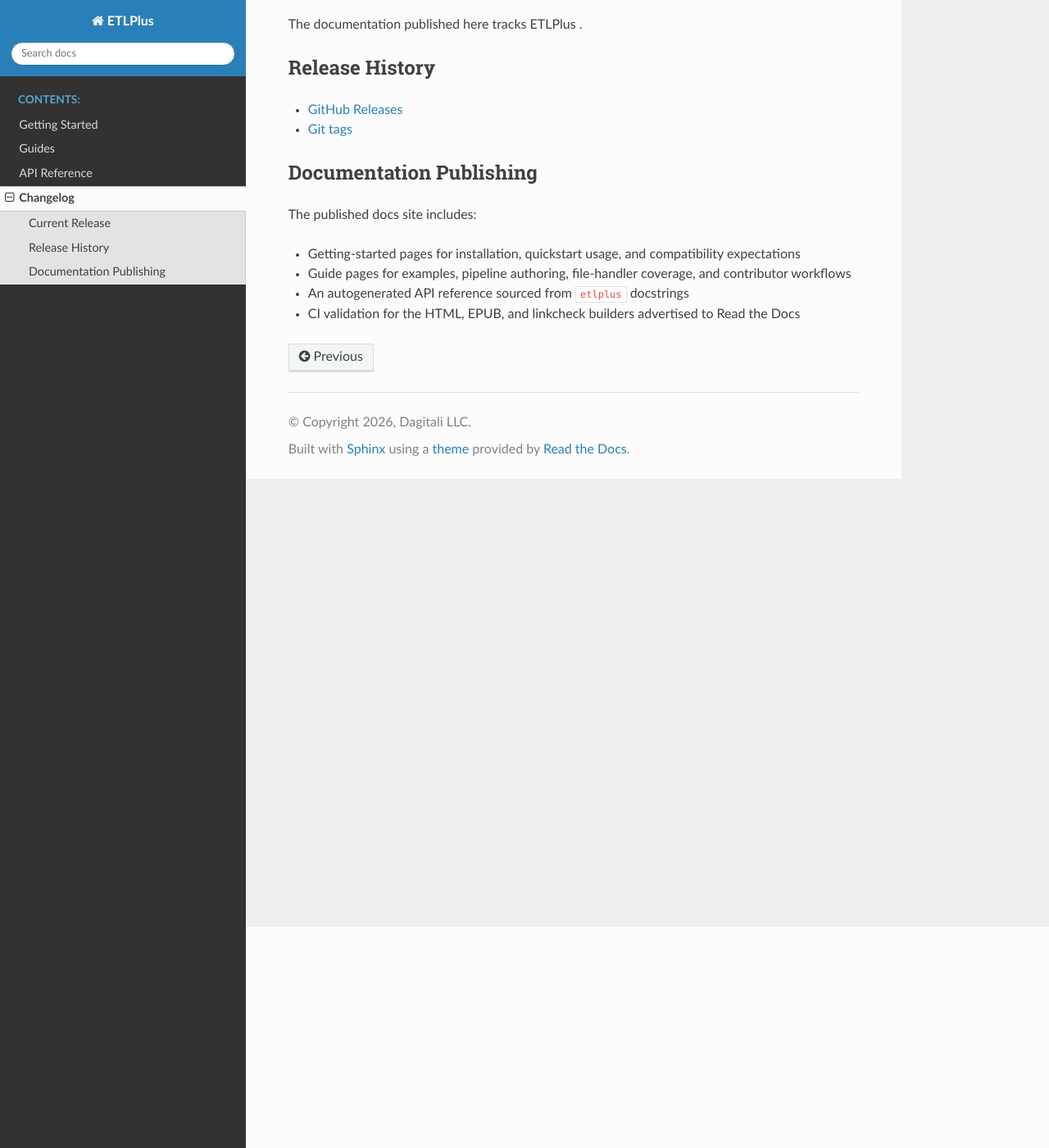
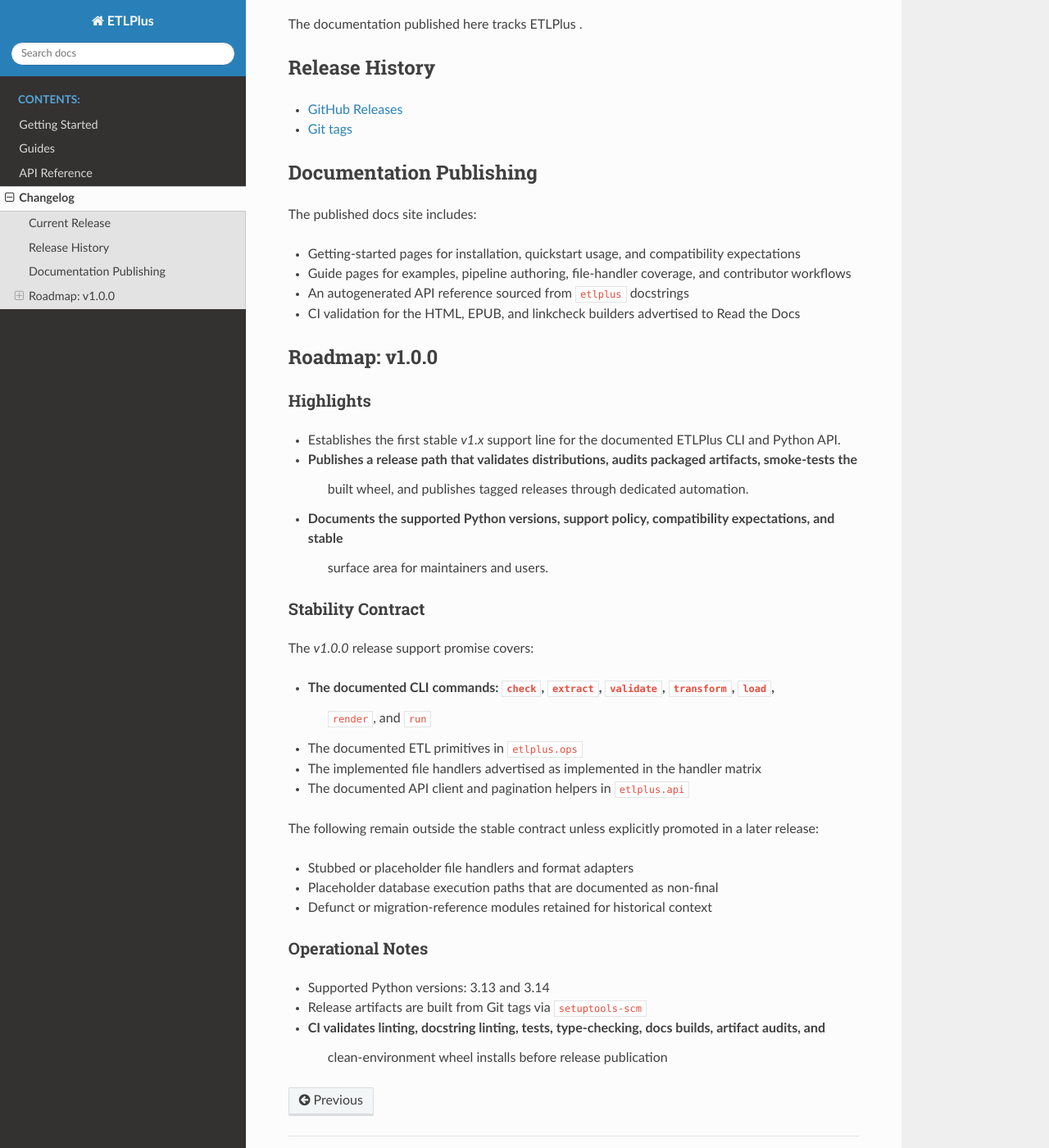
Before and after one commit to Dagitali/ETLPlus, a Sphinx documentation site: the page built from docs/source/changelog.rst, in a window 1280 px wide and 1400 px high, scrolled down 270 px. Shown: the whole window at 82% size. Built offline with Sphinx 7.4.7 and the Read the Docs theme 3.1.0, drawn with Linux system fonts in a browser that asks for light colours.

Commit message:
docs(source): Update changelog.rst

```diff
--- a/docs/source/changelog.rst
+++ b/docs/source/changelog.rst
@@ -24,3 +24,40 @@ The published docs site includes:
 - Guide pages for examples, pipeline authoring, file-handler coverage, and contributor workflows
 - An autogenerated API reference sourced from ``etlplus`` docstrings
 - CI validation for the HTML, EPUB, and linkcheck builders advertised to Read the Docs
+
+Roadmap: v1.0.0
+---------------
+
+Highlights
+~~~~~~~~~~
+
+- Establishes the first stable `v1.x` support line for the documented ETLPlus CLI and Python API.
+- Publishes a release path that validates distributions, audits packaged artifacts, smoke-tests the
+	built wheel, and publishes tagged releases through dedicated automation.
+- Documents the supported Python versions, support policy, compatibility expectations, and stable
+	surface area for maintainers and users.
+
+Stability Contract
+~~~~~~~~~~~~~~~~~~
+
+The `v1.0.0` release support promise covers:
+
+- The documented CLI commands: ``check``, ``extract``, ``validate``, ``transform``, ``load``,
+	``render``, and ``run``
+- The documented ETL primitives in ``etlplus.ops``
+- The implemented file handlers advertised as implemented in the handler matrix
+- The documented API client and pagination helpers in ``etlplus.api``
+
+The following remain outside the stable contract unless explicitly promoted in a later release:
+
+- Stubbed or placeholder file handlers and format adapters
+- Placeholder database execution paths that are documented as non-final
+- Defunct or migration-reference modules retained for historical context
+
+Operational Notes
+~~~~~~~~~~~~~~~~~
+
+- Supported Python versions: 3.13 and 3.14
+- Release artifacts are built from Git tags via ``setuptools-scm``
+- CI validates linting, docstring linting, tests, type-checking, docs builds, artifact audits, and
+	clean-environment wheel installs before release publication
```
